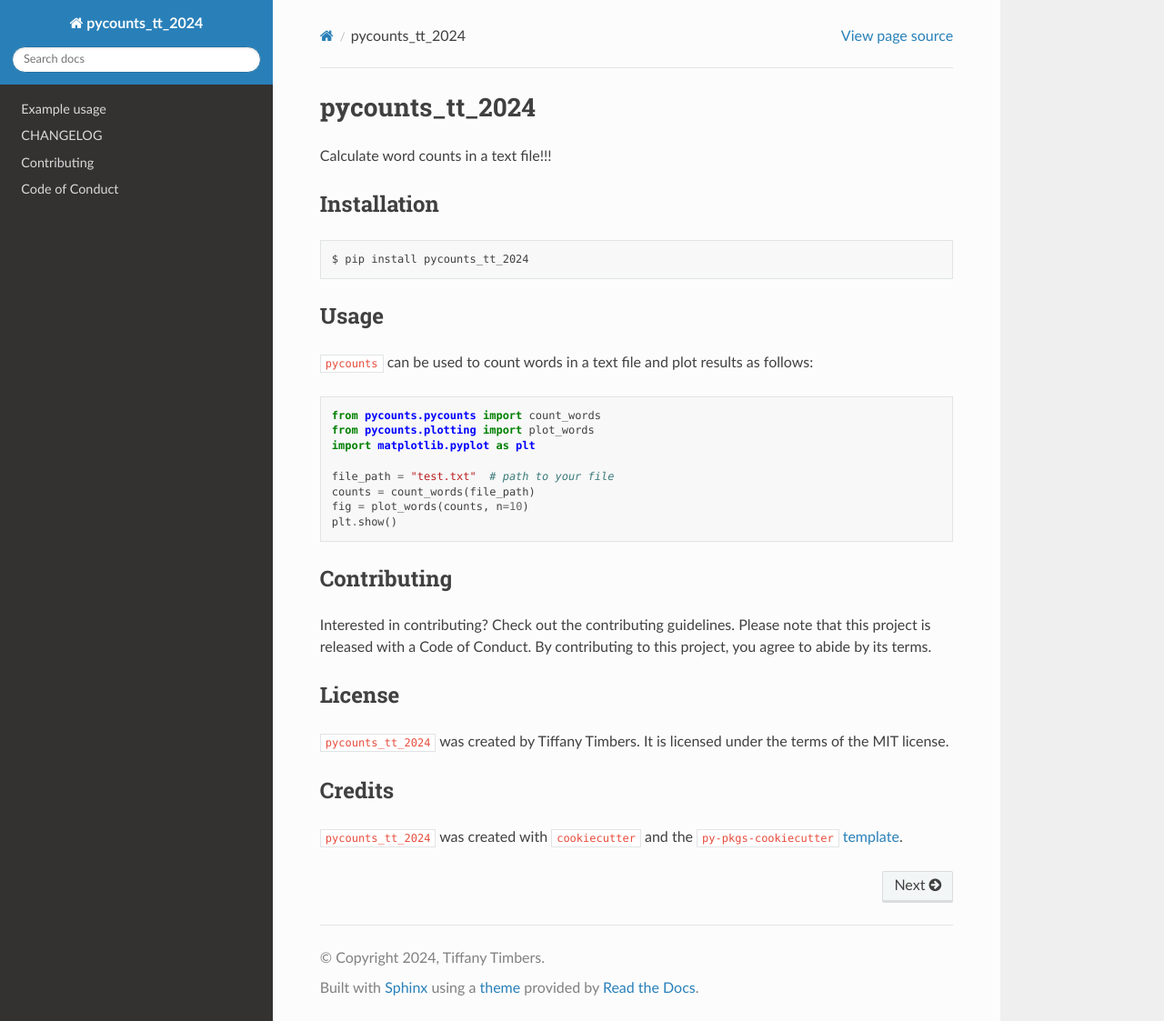
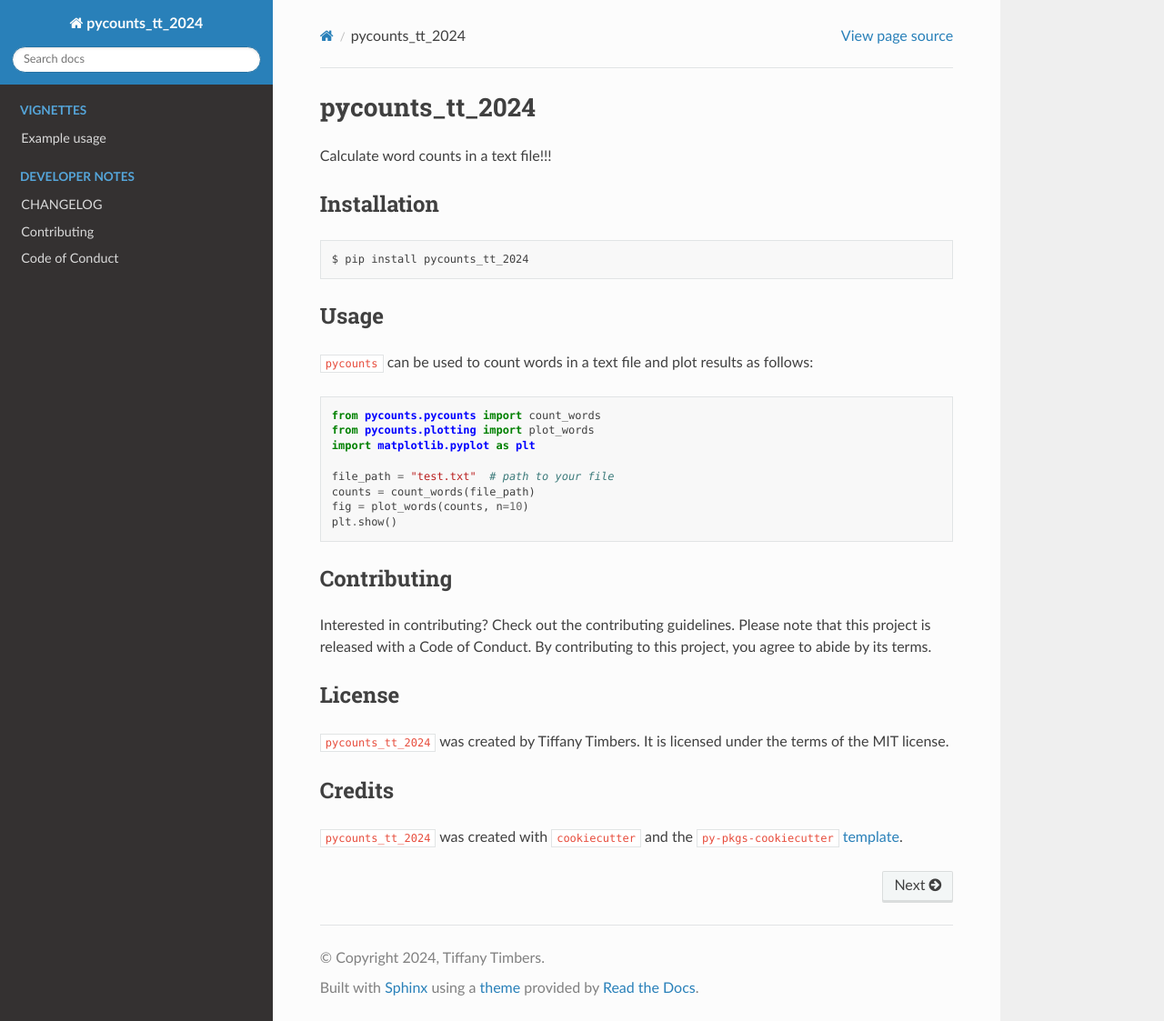
Before and after one commit to ttimbers/pycounts_tt_2024, a Sphinx documentation site: the page built from docs/index.md, in a window 1280 px wide and 1123 px high. Shown: the whole window at 91% size. Built offline with Sphinx 7.4.7 and the Read the Docs theme 2.0.0, drawn with Linux system fonts in a browser that asks for light colours; pages that are not in the unit, such as notebooks, are missing from menus.

Commit message:
Update index.md

````diff
--- a/docs/index.md
+++ b/docs/index.md
@@ -4,8 +4,14 @@
 ```{toctree}
 :maxdepth: 1
 :hidden:
+:caption: Vignettes
+example.ipynb
+```
 
-example.ipynb
+```{toctree}
+:maxdepth: 1
+:hidden:
+:caption: Developer notes
 changelog.md
 contributing.md
 conduct.md
````
